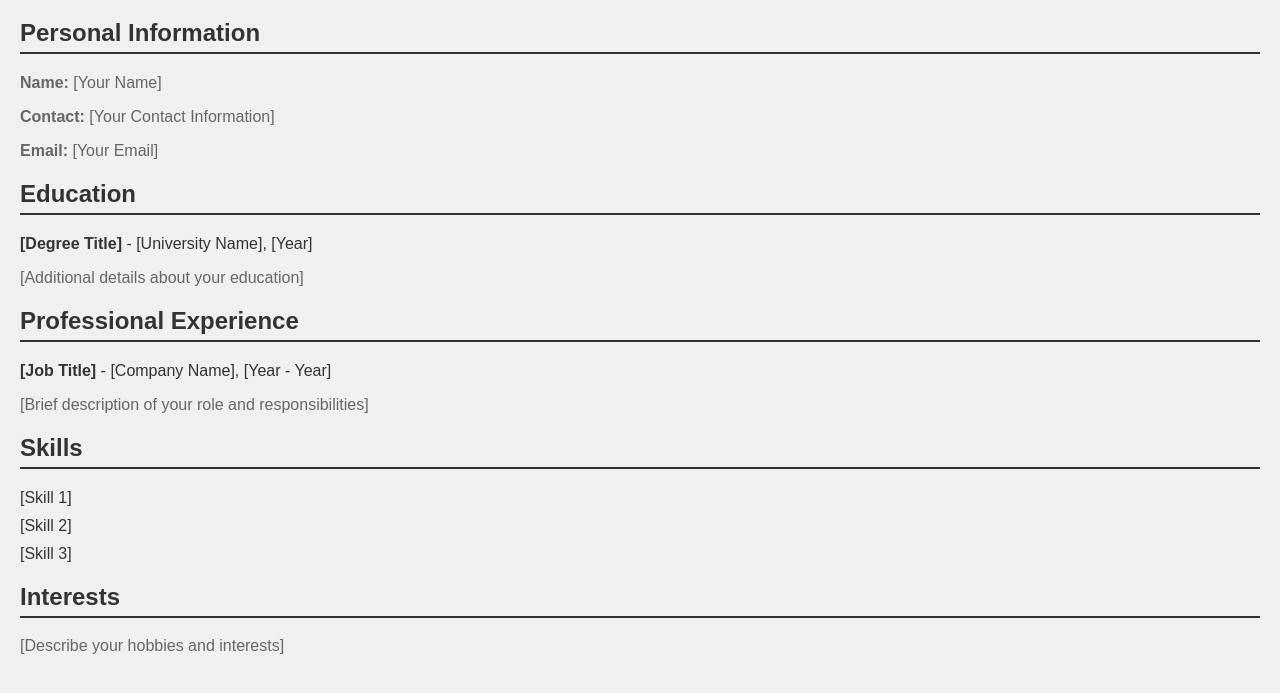
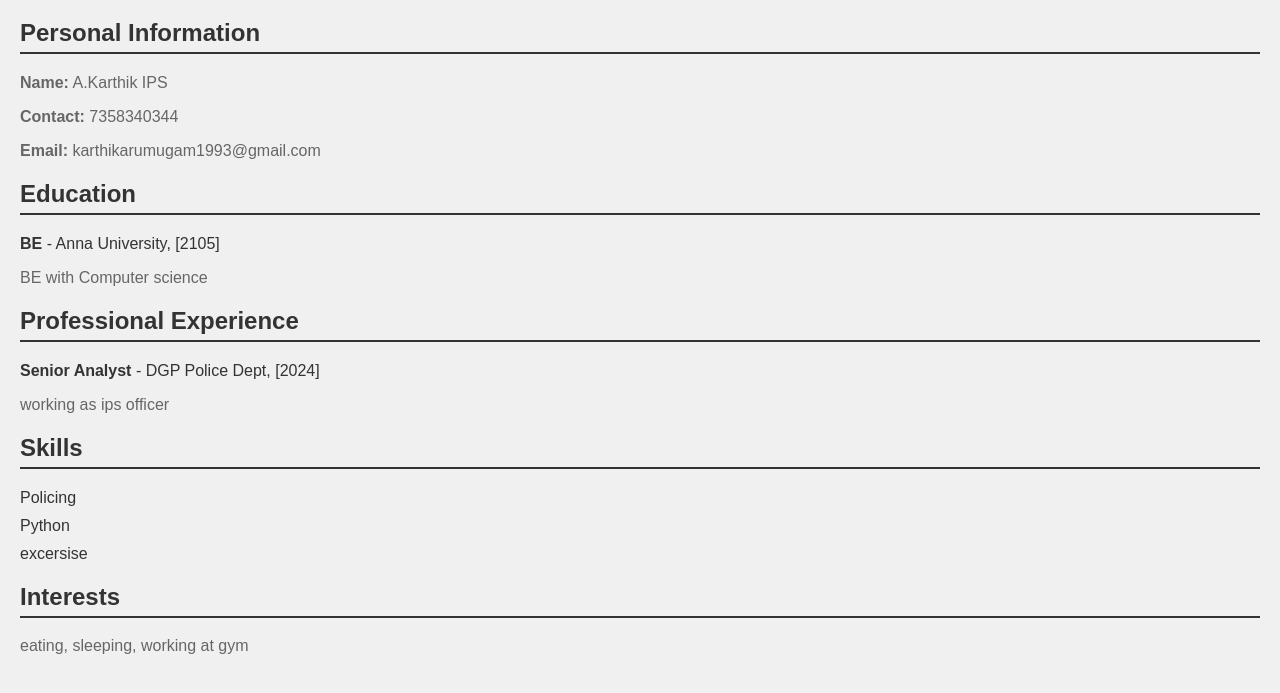
Before and after one commit to Wafflenugget/-Aboutme-Karthik-Arumugam, a plain HTML site: page index.html in a window 1280 px wide. Shown: the part 61-754 px from the top of the page. Drawn offline with Linux system fonts and the light colour scheme.

Commit message:
Update index.html

```diff
--- a/index.html
+++ b/index.html
@@ -38,17 +38,17 @@
 
     <div class="section">
         <h2>Personal Information</h2>
-        <p><strong>Name:</strong> [Your Name]</p>
-        <p><strong>Contact:</strong> [Your Contact Information]</p>
-        <p><strong>Email:</strong> [Your Email]</p>
+        <p><strong>Name:</strong> A.Karthik IPS</p>
+        <p><strong>Contact:</strong> 7358340344</p>
+        <p><strong>Email:</strong> karthikarumugam1993@gmail.com</p>
     </div>
 
     <div class="section">
         <h2>Education</h2>
         <ul>
             <li>
-                <strong>[Degree Title]</strong> - [University Name], [Year]
-                <p>[Additional details about your education]</p>
+                <strong>BE</strong> - Anna University, [2105]
+                <p>BE with Computer science</p>
             </li>
             <!-- Add more education details as needed -->
         </ul>
@@ -58,8 +58,8 @@
         <h2>Professional Experience</h2>
         <ul>
             <li>
-                <strong>[Job Title]</strong> - [Company Name], [Year - Year]
-                <p>[Brief description of your role and responsibilities]</p>
+                <strong>Senior Analyst</strong> - DGP Police Dept, [2024]
+                <p>working as ips officer</p>
             </li>
             <!-- Add more job details as needed -->
         </ul>
@@ -68,16 +68,16 @@
     <div class="section">
         <h2>Skills</h2>
         <ul>
-            <li>[Skill 1]</li>
-            <li>[Skill 2]</li>
-            <li>[Skill 3]</li>
+            <li>Policing</li>
+            <li>Python</li>
+            <li>excersise</li>
             <!-- Add more skills as needed -->
         </ul>
     </div>
 
     <div class="section">
         <h2>Interests</h2>
-        <p>[Describe your hobbies and interests]</p>
+        <p>eating, sleeping, working at gym</p>
     </div>
 </body>
 </html>
```
